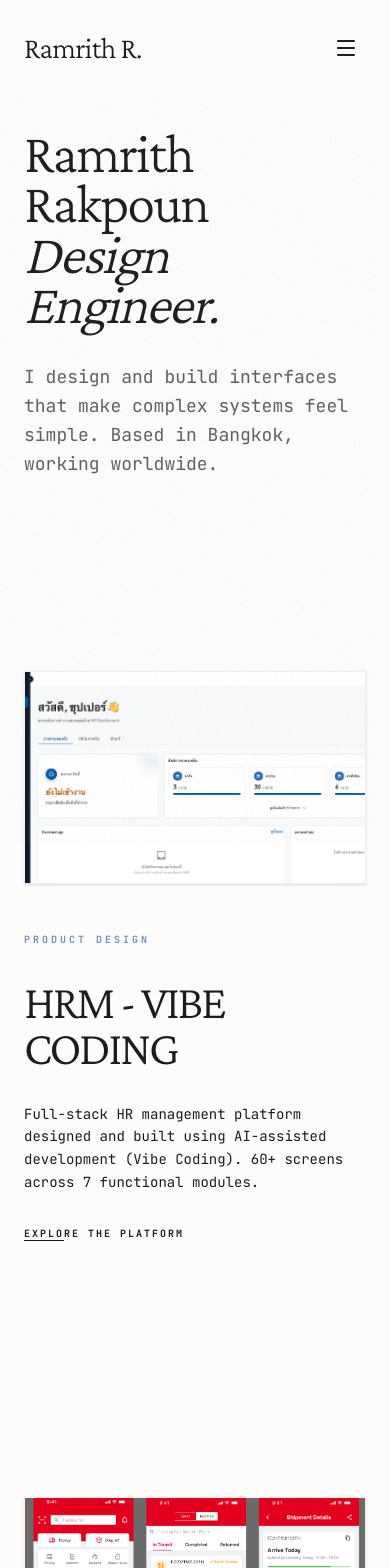
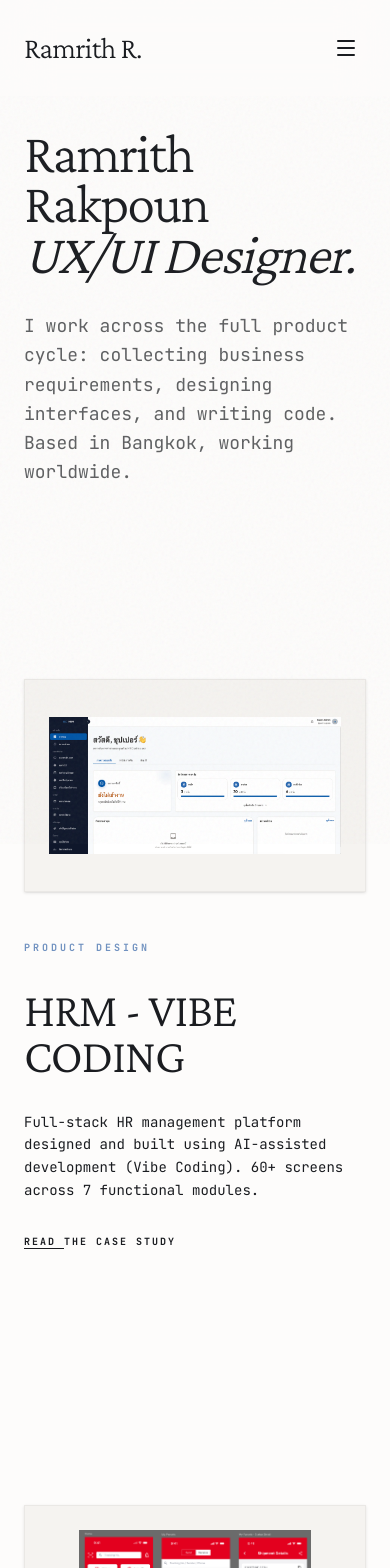
Before and after one commit to ramrith-rak/ramrith-portfolio, a Next.js app: page / in a window 390 px wide. Shown: the top 1568 px of the page. Built offline with nearby package versions, Linux system fonts and the light colour scheme.

Commit message:
style: fix typography scaling and tracking issues per design rules

```diff
--- a/src/app/about/page.tsx
+++ b/src/app/about/page.tsx
@@ -24,7 +24,7 @@ export default function About() {
             </div>
           </div>
           <div className="md:col-span-7">
-            <h1 className="font-serif text-6xl md:text-8xl font-light leading-[0.9] tracking-tighter mb-8">
+            <h1 className="font-serif text-6xl md:text-8xl font-light leading-[0.9] tracking-[-0.03em] mb-8">
               Hi, I&apos;m<br />
               <i className="font-light italic">Ramrith.</i>
             </h1>
--- a/src/app/page.tsx
+++ b/src/app/page.tsx
@@ -4,11 +4,9 @@ import { PROJECTS } from "@/lib/data";
 import { ClickableImage } from "@/components/image-lightbox";
 
 const CTA_LABELS: Record<string, string> = {
-  "01": "Explore the Platform",
-  "02": "Read the Case Study",
-  "03": "View the Redesign",
-  "04": "Read the Thesis",
-  "05": "See the Flow",
+  "01": "Read the Case Study",
+  "02": "Explore the Platform",
+  "03": "Read the Thesis",
 };
 
 export default function Home() {
@@ -20,10 +18,10 @@ export default function Home() {
         <header className="reveal-item mb-48 md:mb-72">
             <h1 className="font-serif text-[clamp(3.5rem,8vw,6rem)] font-light leading-[0.9] tracking-[-0.03em] mb-8 md:mb-12">
                 Ramrith Rakpoun<br />
-                <i className="font-light italic">Design Engineer.</i>
+                <i className="font-light italic">UX/UI Designer.</i>
             </h1>
             <p className="text-lg md:text-xl text-foreground/70 max-w-lg leading-relaxed">
-                I design and build interfaces that make complex systems feel simple. Based in Bangkok, working worldwide.
+                I work across the full product cycle: collecting business requirements, designing interfaces, and writing code. Based in Bangkok, working worldwide.
             </p>
         </header>
 
@@ -41,13 +39,13 @@ export default function Home() {
             >
               {/* Image Container */}
               <div className={cn(
-                "md:col-span-8 aspect-[16/10] rounded-sm border border-border overflow-hidden relative shadow-sm transition-all duration-700 group-hover:shadow-xl group-hover:shadow-accent/5",
+                "md:col-span-8 aspect-[16/10] bg-[#F5F3F0] rounded-sm border border-border overflow-hidden relative shadow-sm transition-all duration-700 group-hover:shadow-[0_8px_32px_-4px_rgba(113,146,192,0.12)] group-hover:-translate-y-1",
                 index % 2 !== 0 && "md:order-2"
               )}>
                  <ClickableImage
                    src={project.image}
                    alt={project.title}
-                   className="absolute inset-0 w-full h-full object-cover transition-all duration-700 group-hover:scale-105"
+                   className="absolute inset-0 w-full h-full p-6 md:p-10 object-contain transition-all duration-700"
                    loading={index === 0 ? "eager" : "lazy"}
                  />
               </div>
@@ -60,7 +58,7 @@ export default function Home() {
                 <span className="text-[10px] font-bold uppercase tracking-[0.3em] text-accent">
                     {project.tag}
                 </span>
-                <h2 className="font-serif text-5xl md:text-7xl font-light leading-[0.95] tracking-tighter">
+                <h2 className="font-serif text-5xl md:text-7xl font-light leading-[0.95] tracking-tight">
                     {project.title}
                 </h2>
                 <p className="text-sm md:text-base text-muted leading-relaxed max-w-sm">
--- a/src/components/footer.tsx
+++ b/src/components/footer.tsx
@@ -7,7 +7,7 @@ export function Footer() {
     <footer className="w-full bg-background pt-32 pb-16">
       <div className="container mx-auto px-6 md:px-12">
         <div className="flex flex-col items-center text-center gap-12 mb-32">
-          <h2 className="font-serif text-6xl md:text-9xl font-light tracking-tighter leading-none max-w-4xl">
+          <h2 className="font-serif text-[clamp(3rem,8vw,6rem)] font-light tracking-[-0.03em] leading-none max-w-4xl">
             Let&apos;s build something <i className="font-light">worth the details.</i>
           </h2>
           <a
```
